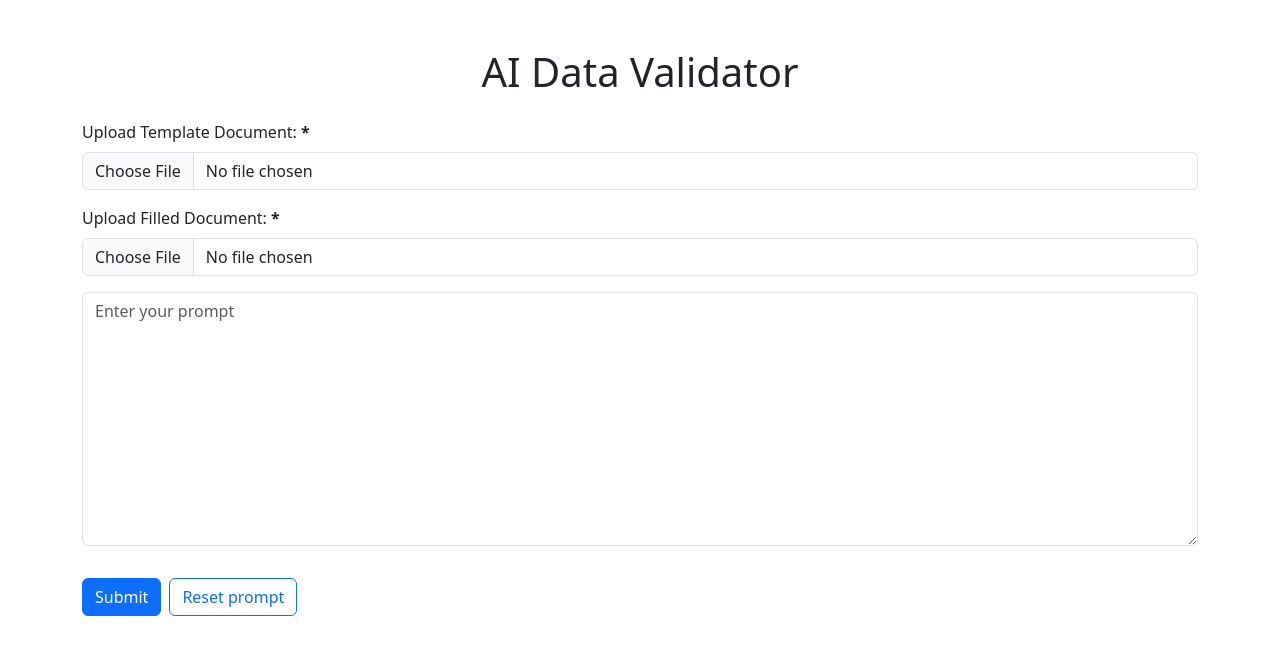
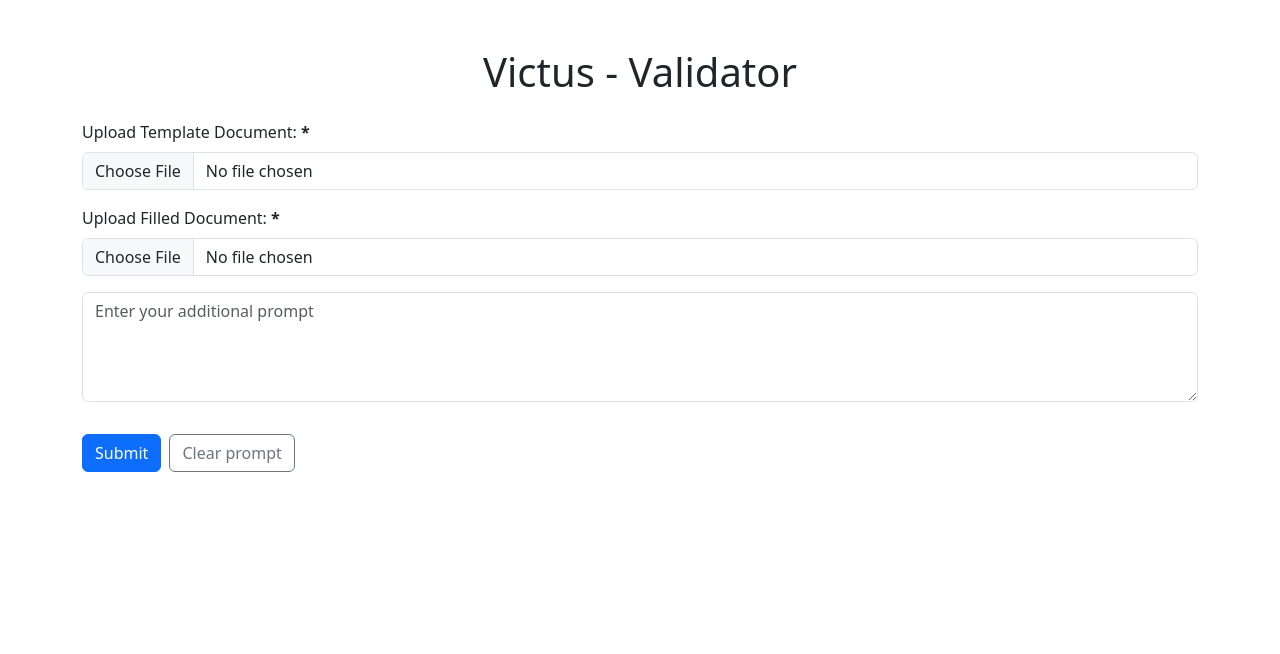
Before and after one commit to YowoSK/Hackaton24-VICTUS-3, a React (Create React App) app in the folder validator/: page / in a window 1280 px wide. Shown: the top 654 px of the page. Built offline with nearby package versions, Linux system fonts and the light colour scheme.

Commit message:
minor text changes

```diff
--- a/validator/public/index.html
+++ b/validator/public/index.html
@@ -24,7 +24,7 @@
       work correctly both with client-side routing and a non-root public URL.
       Learn how to configure a non-root public URL by running `npm run build`.
     -->
-    <title>Validator</title>
+    <title>Victus - Validator</title>
     <link href="https://stackpath.bootstrapcdn.com/bootstrap/4.5.2/css/bootstrap.min.css" rel="stylesheet">
   </head>
   <body>
--- a/validator/src/components/HomePage.js
+++ b/validator/src/components/HomePage.js
@@ -48,7 +48,7 @@ const HomePage = () => {
 
     return (
         <div className="container mt-5">
-            <h1 className="text-center mb-4">AI Data Validator</h1>
+            <h1 className="text-center mb-4">Victus - Validator</h1>
             <div className="mb-3">
                 <label htmlFor="templateFile" className="form-label">Upload Template Document: <b>*</b></label>
                 <input
@@ -71,11 +71,11 @@ const HomePage = () => {
             </div>
             <textarea
                 className="form-control mb-3"
-                placeholder="Enter your prompt"
+                placeholder="Enter your additional prompt"
                 value={prompt}
-                rows={10}
+                rows={4}
                 onChange={handlePromptChange}
-                aria-label="Enter your prompt"
+                aria-label="Enter your additional prompt"
             />
             {error && (
                 <div className="alert alert-danger mt-3" role="alert">
@@ -83,7 +83,7 @@ const HomePage = () => {
                 </div>
             )}
             <button className="btn mt-3 btn-primary me-2" onClick={handleSubmit}>Submit</button>
-            <button className="btn mt-3 btn-outline-primary" onClick={handleReset}>Reset prompt</button>
+            <button className="btn mt-3 btn-outline-secondary" onClick={handleReset}>Clear prompt</button>
             {result && (
                 <div className="mt-3">
                     <h2>Results:</h2>
@@ -96,13 +96,13 @@ const HomePage = () => {
                 <div className="modal-dialog" role="document">
                     <div className="modal-content">
                         <div className="modal-header">
-                            <h5 className="modal-title">Reset the prompt?</h5>
+                            <h5 className="modal-title">Clear the prompt field?</h5>
                             <button type="button" className="close" onClick={() => setShowModal(false)} aria-label="Close">
                                 <span aria-hidden="true">&times;</span>
                             </button>
                         </div>
                         <div className="modal-footer d-flex justify-content-start">
-                            <button type="button" className="btn btn-primary" onClick={confirmReset}>Reset</button>
+                            <button type="button" className="btn btn-primary" onClick={confirmReset}>Clear</button>
                             <button type="button" className="btn btn-secondary" onClick={() => setShowModal(false)}>Cancel</button>
                         </div>
                     </div>
```
